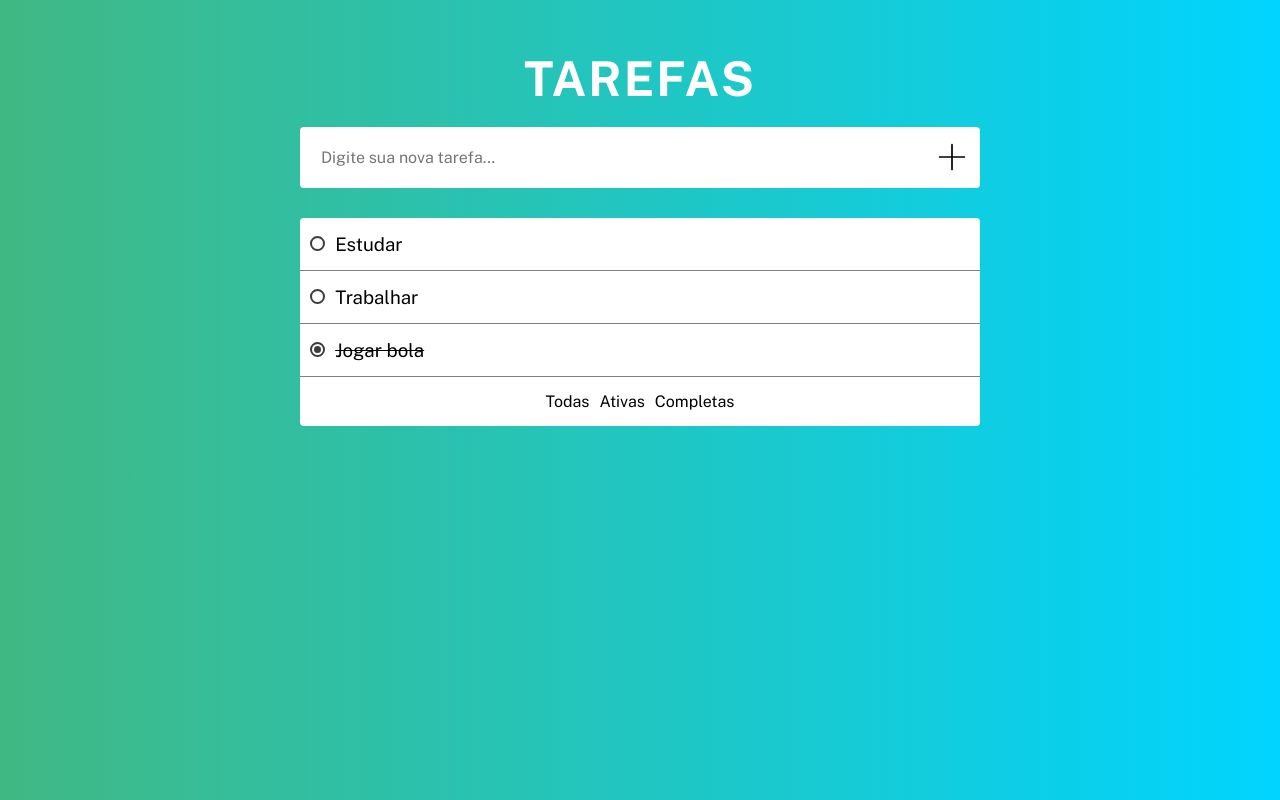
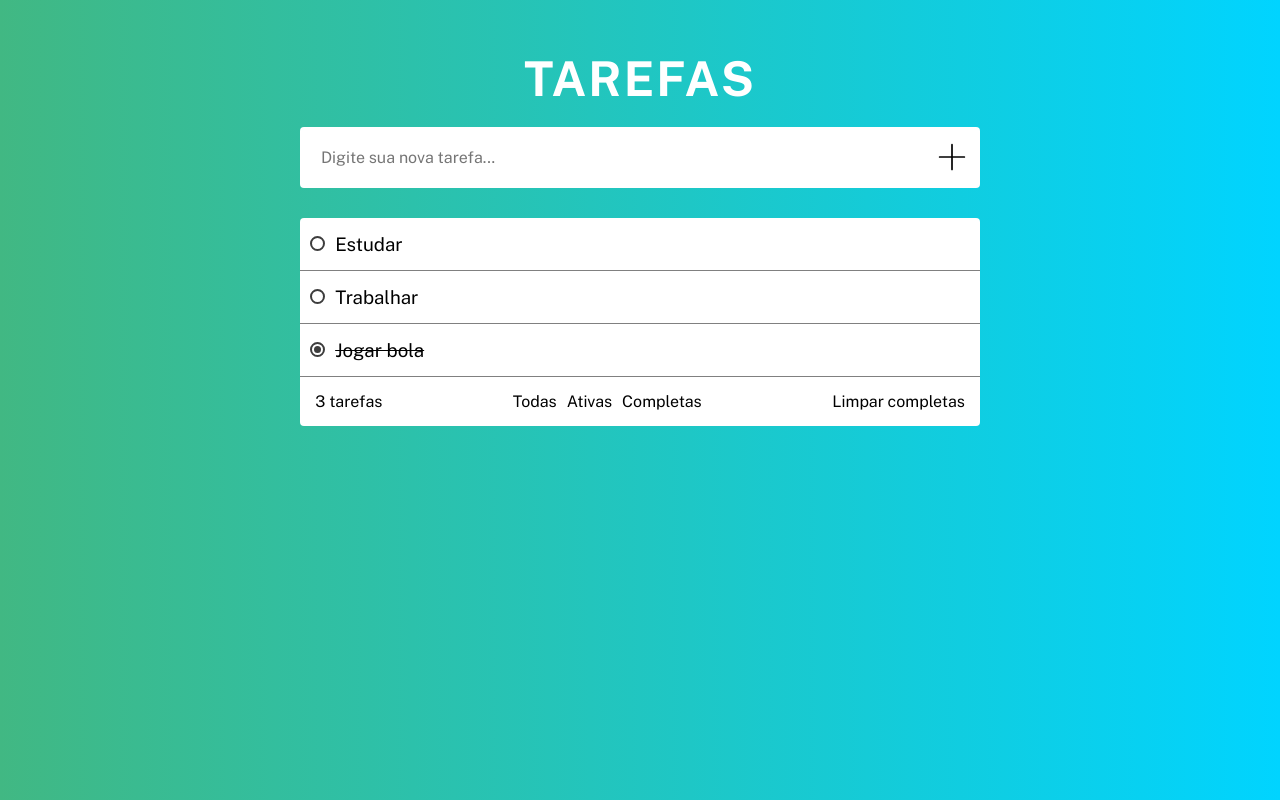
Before and after one commit to FelipePinha/TodoList-App, a React (Vite) app: page / in a window 1280 px wide. Built offline with nearby package versions, Linux system fonts and the light colour scheme.

Commit message:
feat: add clear completed todos

```diff
--- a/src/components/TodoFilter.jsx
+++ b/src/components/TodoFilter.jsx
@@ -1,11 +1,20 @@
+import { useContext } from "react";
+import { TodoContext } from "../context/TodoContext";
+
 const TodoFilter = () => {
+    const { clearCompletedTodos, todos } = useContext(TodoContext);
+
     return (
         <div className="filter-wrapper">
+            <h4>
+                {todos.length} {todos.length > 1 ? "tarefas" : "tarefa"}
+            </h4>
             <ul>
                 <li>Todas</li>
                 <li>Ativas</li>
                 <li>Completas</li>
             </ul>
+            <button onClick={clearCompletedTodos}>Limpar completas</button>
         </div>
     );
 };
--- a/src/context/TodoContext.jsx
+++ b/src/context/TodoContext.jsx
@@ -39,8 +39,13 @@ export const TodoProvider = ({ children }) => {
         setTodos(newTodos);
     };
 
+    const clearCompletedTodos = () => {
+        const newTodos = todos.filter(todo => !todo.completed);
+        setTodos(newTodos);
+    };
+
     return (
-        <TodoContext.Provider value={{ todos, createTodo, completeTodo }}>
+        <TodoContext.Provider value={{ todos, createTodo, completeTodo, clearCompletedTodos }}>
             {children}
         </TodoContext.Provider>
     );
--- a/src/styles/App.css
+++ b/src/styles/App.css
@@ -106,6 +106,13 @@ form .input-wrapper {
 
 .filter-wrapper {
     padding: 15px;
+    display: flex;
+    justify-content: space-between;
+    align-items: center;
+}
+
+.filter-wrapper h4 {
+    font-weight: 400;
 }
 
 .filter-wrapper ul {
@@ -120,3 +127,21 @@ form .input-wrapper {
     color: #808080;
     cursor: pointer;
 }
+
+.filter-wrapper button {
+    background-color: transparent;
+    border: none;
+    cursor: pointer;
+    font-size: 1rem;
+    cursor: pointer;
+}
+
+.filter-wrapper button:hover {
+    color: #808080;
+}
+
+@media (max-width: 768px) {
+    .todo-wrapper {
+        width: 100%;
+    }
+}
```
